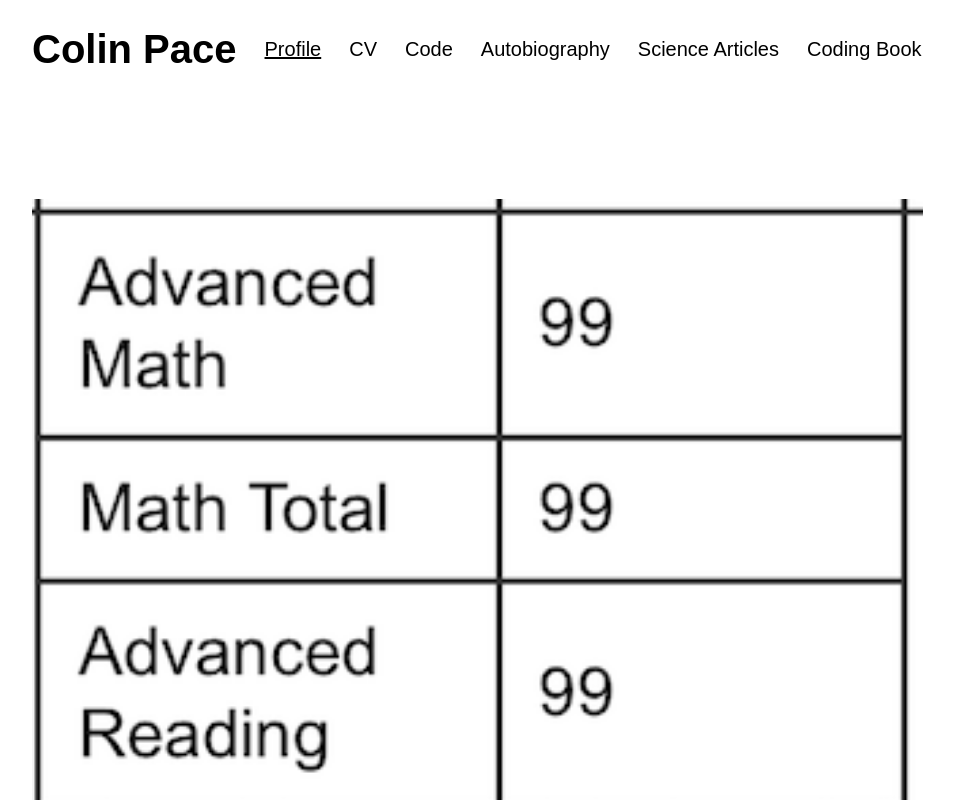
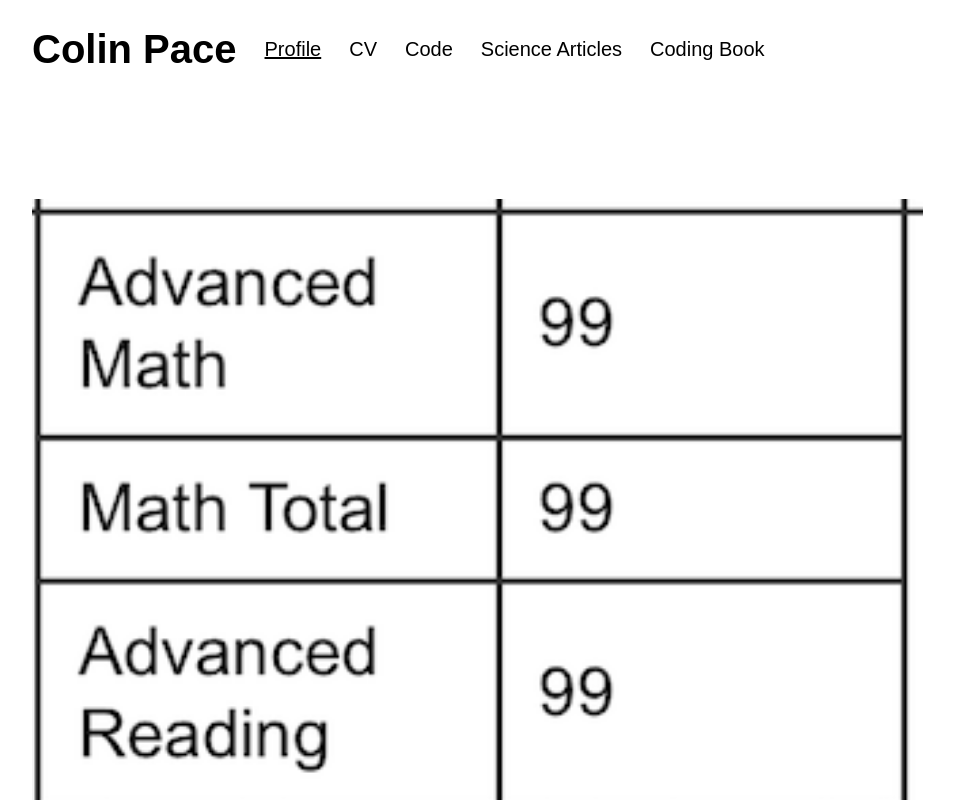
Before and after one commit to Colin-Pace/Portfolio, a React (Create React App) app: page / in a window 1280 px wide. Shown: the top 800 px of the page, without its empty margins (158-1112 px from the left). Built offline with nearby package versions, Linux system fonts and the light colour scheme.

Commit message:
removed autobiography

```diff
--- a/src/App.js
+++ b/src/App.js
@@ -48,14 +48,6 @@ function App() {
             onClick = {handleProjectsClick}
             id = {display === 'projects' ? 'selectedProjectsTitle' : 'projectsTitle'}
           >Code</a>
-
-          <a
-            id = 'autobioLink'
-            href = {require('./SuperlativeIntelligence.pdf')}
-            target="_blank"
-          >
-            Autobiography
-          </a>
 
           <a
             href="https://medium.com/@colinpace1987"
```
